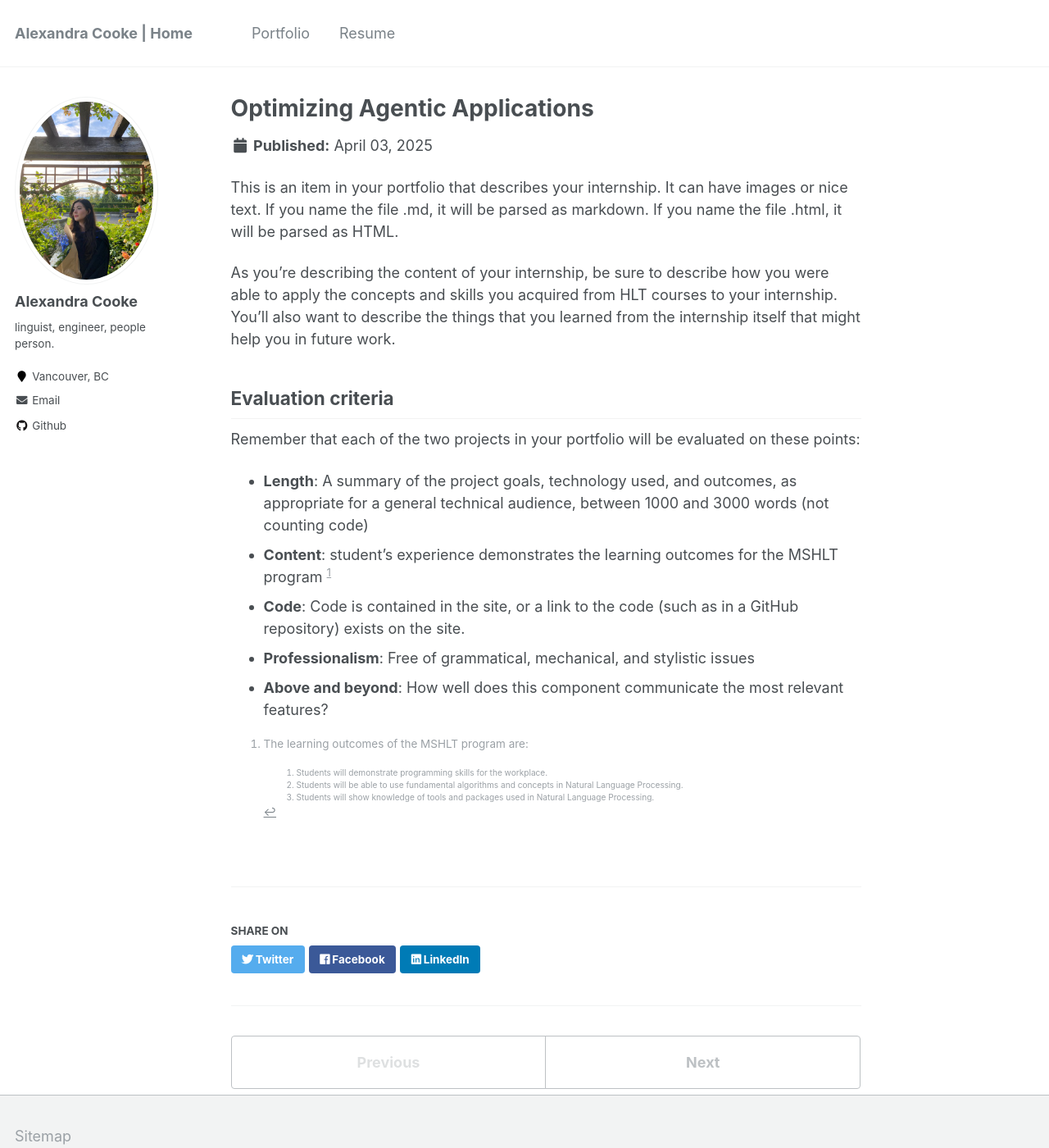
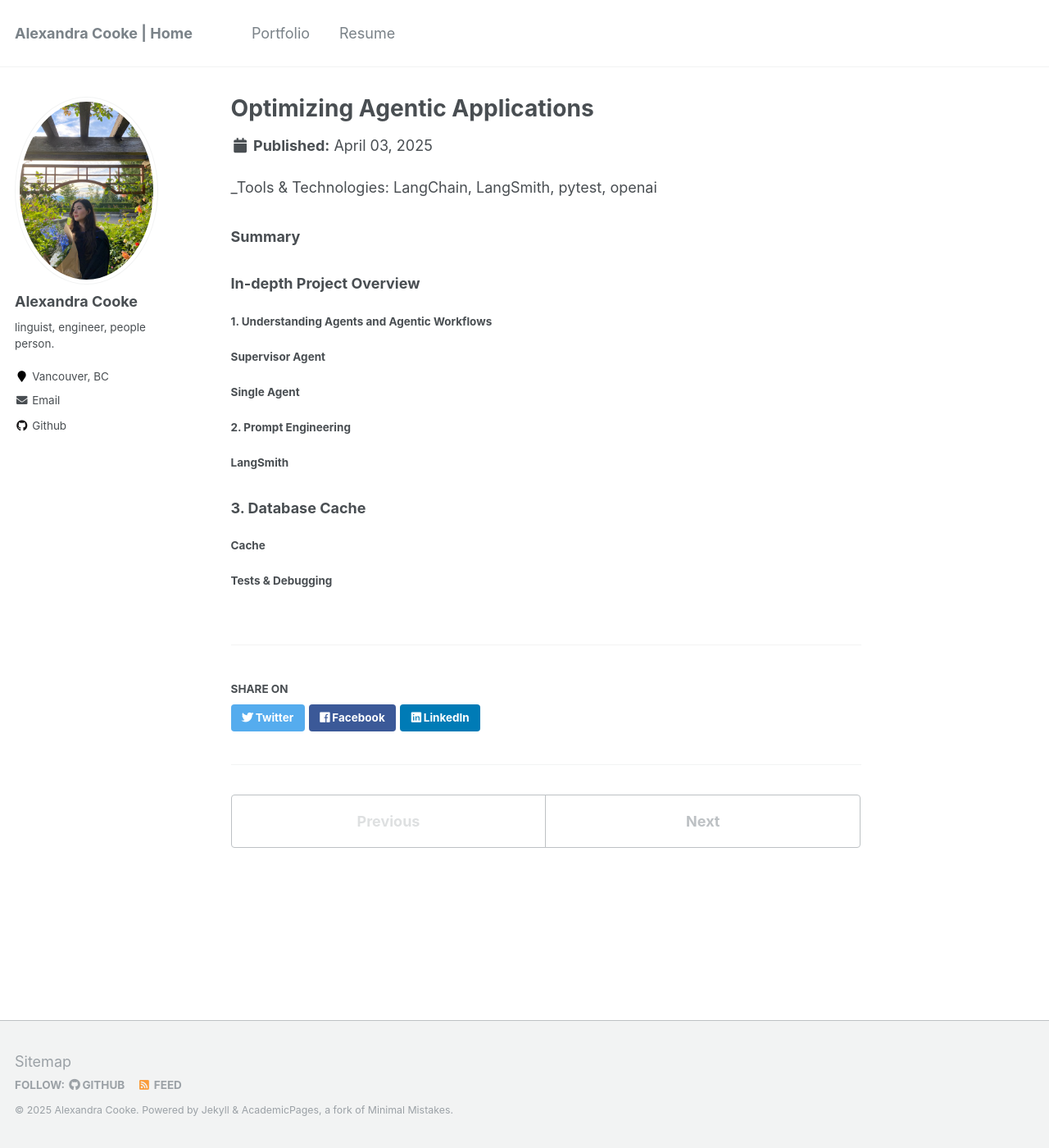
Before and after one commit to acooke82/acooke82.github.io, a Jekyll site: the page built from _portfolio/portfolio-1.md, in a window 1280 px wide and 1400 px high. Shown: the whole window at 82% size. Built offline with Jekyll 4.4.1, drawn with Linux system fonts in a browser that asks for light colours.

Commit message:
Update portfolio-1.md
- outlined template

```diff
--- a/_portfolio/portfolio-1.md
+++ b/_portfolio/portfolio-1.md
@@ -1,21 +1,25 @@
 ---
 title: "Optimizing Agentic Applications"
-excerpt: "Building and understanding agentic workflows. ![Internship Post Image](/images/internship-post-image-1.png)"
+excerpt: "Building, understanding, and testing agentic workflows. ![Internship Post Image](/images/internship-post-image-1.png)"
 collection: portfolio
 ---
+_Tools & Technologies: LangChain, LangSmith, pytest, openai
 
-This is an item in your portfolio that describes your internship. It can have images or nice text. If you name the file .md, it will be parsed as markdown. If you name the file .html, it will be parsed as HTML.
+### Summary
 
-As you're describing the content of your internship, be sure to describe how you were able to apply the concepts and skills you acquired from HLT courses to your internship. You'll also want to describe the things that you learned from the internship itself that might help you in future work.
+### In-depth Project Overview
 
-## Evaluation criteria
-Remember that each of the two projects in your portfolio will be evaluated on these points:
+#### 1. Understanding Agents and Agentic Workflows
+##### Supervisor Agent
+##### Single Agent
 
-* **Length**: A summary of the project goals, technology used, and outcomes, as appropriate for a general technical audience, between 1000 and 3000 words (not counting code)
-* **Content**: student’s experience demonstrates the learning outcomes for the MSHLT program [^note]
-* **Code**: Code is contained in the site, or a link to the code (such as in a GitHub repository) exists on the site.
-* **Professionalism**: Free of grammatical, mechanical, and stylistic issues
-* **Above and beyond**: How well does this component communicate the most relevant features?
+#### 2. Prompt Engineering
+##### LangSmith
+
+### 3. Database Cache
+#### Cache
+#### Tests & Debugging
+
 
 [^note]: The learning outcomes of the MSHLT program are:
 
```
